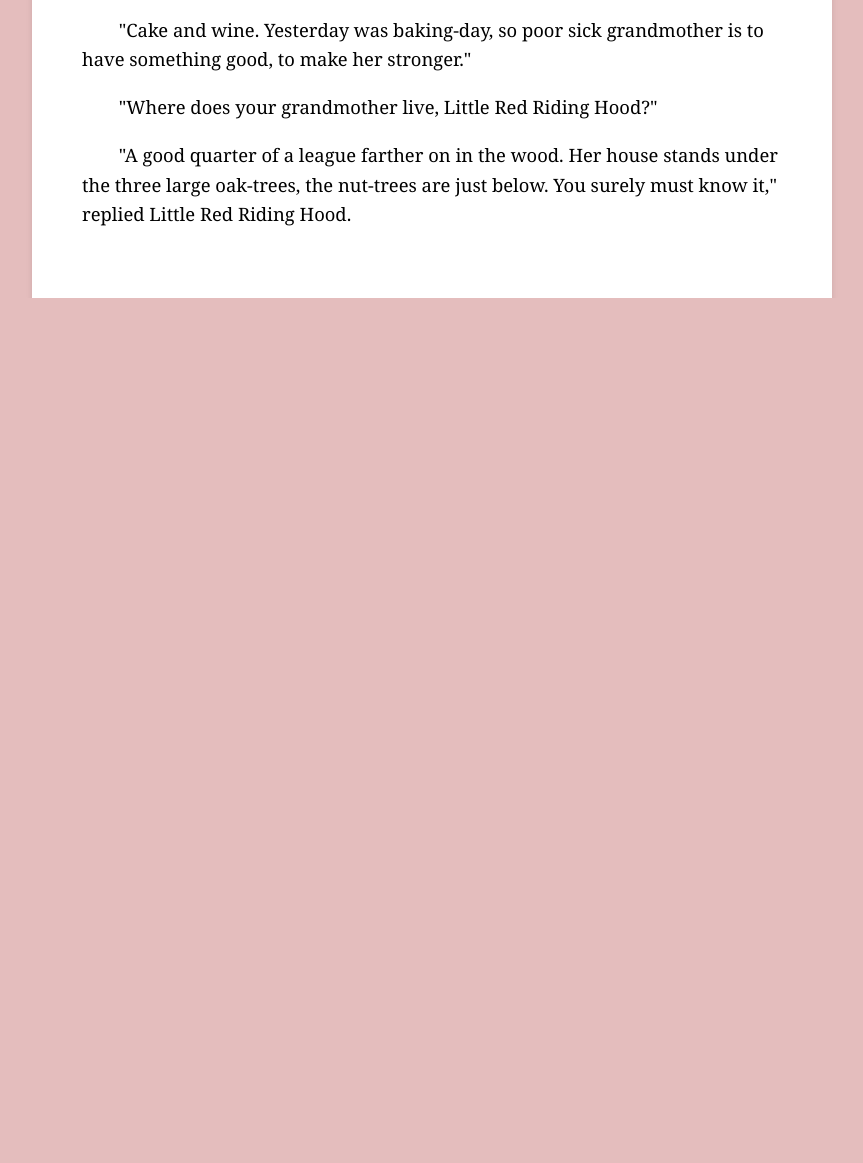
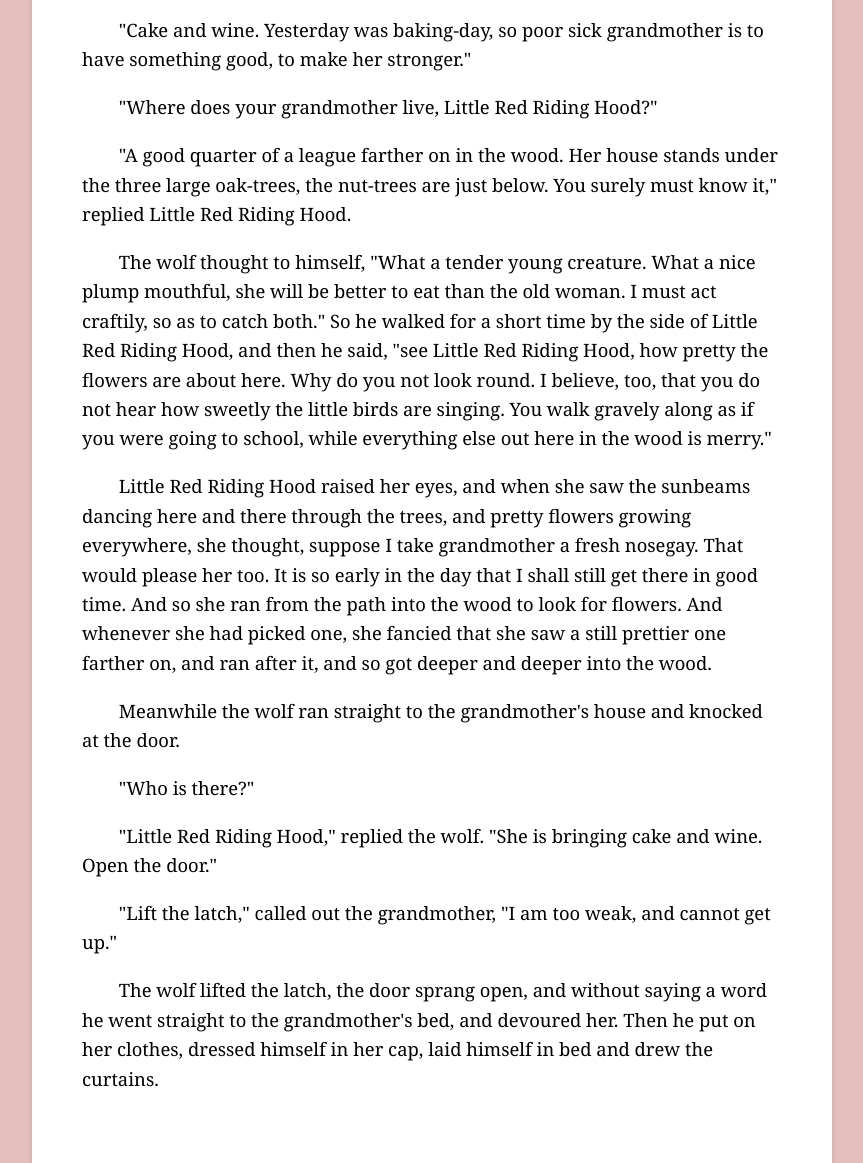
Before and after one commit to rodrigoo1604/Practice-Git-Little-Red-Riding-Hood, a plain HTML site: page index.html in a window 1280 px wide. Shown: the part 1000-2163 px from the top of the page, without its empty margins (208-1071 px from the left). Before the commit the page ends 1298 px from the top, so only its background shows below. Drawn offline with Linux system fonts and the light colour scheme; files that its build step writes are made by us from their sources.

Commit message:
feat: the wolf impersonates the granny part added

```diff
--- a/index.html
+++ b/index.html
@@ -64,6 +64,51 @@
           under the three large oak-trees, the nut-trees are just below. You
           surely must know it," replied Little Red Riding Hood.
         </p>
+        <p>
+          The wolf thought to himself, "What a tender young creature. What a
+          nice plump mouthful, she will be better to eat than the old woman. I
+          must act craftily, so as to catch both." So he walked for a short time
+          by the side of Little Red Riding Hood, and then he said, "see Little
+          Red Riding Hood, how pretty the flowers are about here. Why do you not
+          look round. I believe, too, that you do not hear how sweetly the
+          little birds are singing. You walk gravely along as if you were going
+          to school, while everything else out here in the wood is merry."
+        </p>
+
+        <p>
+          Little Red Riding Hood raised her eyes, and when she saw the sunbeams
+          dancing here and there through the trees, and pretty flowers growing
+          everywhere, she thought, suppose I take grandmother a fresh nosegay.
+          That would please her too. It is so early in the day that I shall
+          still get there in good time. And so she ran from the path into the
+          wood to look for flowers. And whenever she had picked one, she fancied
+          that she saw a still prettier one farther on, and ran after it, and so
+          got deeper and deeper into the wood.
+        </p>
+
+        <p>
+          Meanwhile the wolf ran straight to the grandmother's house and knocked
+          at the door.
+        </p>
+
+        <p>"Who is there?"</p>
+
+        <p>
+          "Little Red Riding Hood," replied the wolf. "She is bringing cake and
+          wine. Open the door."
+        </p>
+
+        <p>
+          "Lift the latch," called out the grandmother, "I am too weak, and
+          cannot get up."
+        </p>
+
+        <p>
+          The wolf lifted the latch, the door sprang open, and without saying a
+          word he went straight to the grandmother's bed, and devoured her. Then
+          he put on her clothes, dressed himself in her cap, laid himself in bed
+          and drew the curtains.
+        </p>
       </section>
     </main>
   </body>
```
